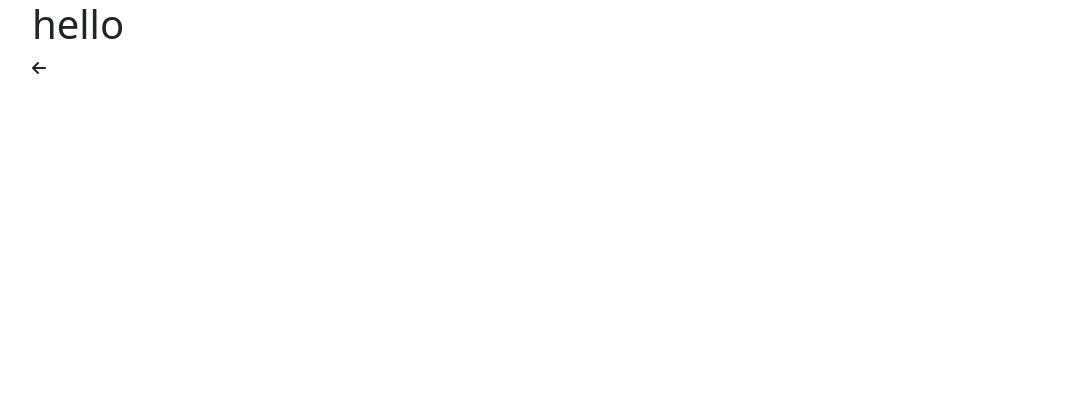
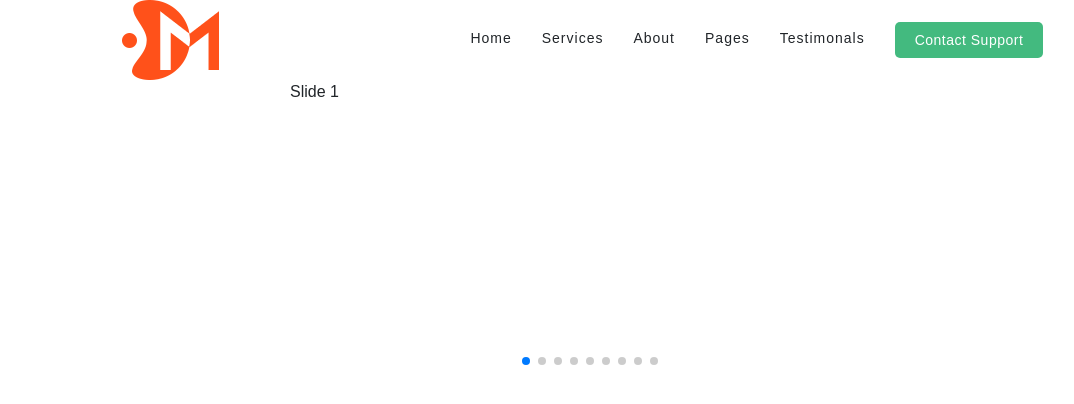
Before and after one commit to markfady/mexant-template-react, a React (Create React App) app: page / in a window 1280 px wide. Shown: the top 404 px of the page, without its empty margins (50-1124 px from the left). Built offline with nearby package versions, Linux system fonts and the light colour scheme.

Commit message:
Swiper_Add_Navbar

```diff
--- /dev/null
+++ b/src/App.css
@@ -0,0 +1,13 @@
+/*Global Colors*/
+:root{
+    --greencolor:#43ba7f;
+    --orangecolor:#ff511a;
+    --blackcolor: #212741;
+}
+/*End Global Colors */
+
+/*Poppins Font */
+@import url('https://fonts.googleapis.com/css2?family=Poppins:wght@100;200;300;400;600&display=swap');
+*{
+font-family: 'Poppins', sans-serif;
+}
--- a/src/App.js
+++ b/src/App.js
@@ -1,10 +1,9 @@
+import Home from "./components/HomePage/Home.js";
 function App() {
   return (
-    <div className="container">
-      <h1>hello</h1>
-      <i className="fa-solid fa-arrow-left arrowleft"/>
-
-    </div>
+ <>
+ <Home/>
+ </>
   );
 }
 
--- /dev/null
+++ b/src/components/Contact-US/Contact-US.js
@@ -0,0 +1,6 @@
+function ContactUS() {
+  return (
+    <div>Contact-US</div>
+  )
+}
+export default ContactUS
--- /dev/null
+++ b/src/components/HomePage/Home.js
@@ -0,0 +1,33 @@
+import image1 from "../../images/logo.png"
+import Slider from "../Slider/Slider";
+import './home.css';
+function Home() {
+  return (
+    <>
+    {/* Start Header Area */}
+    <header>
+      <div className="container">
+      <div className="row">
+        <div className="col-12">
+          <nav className="main-nav">
+          <img className="pr-5" src={image1} alt="logo"/>
+          <ul className="nav">
+            <li className="active">Home</li>
+            <li>Services</li>
+            <li>About</li>
+            <li>Pages</li>
+            <li>Testimonals</li>
+            <li><a href="../Contact-US/Contact-US.js">Contact Support</a></li>
+          </ul>
+          </nav>
+        </div>
+      </div>
+      </div>
+    </header>
+     {/* End Header Area */}
+     {/* Start Landing Page */}
+    <Slider/>
+    </>
+  )
+}
+export default Home;
--- /dev/null
+++ b/src/components/HomePage/home.css
@@ -0,0 +1,38 @@
+@import url(../../App.css);
+.logosection img{
+    width: 20%;
+    height: 20%;
+
+}
+.main-nav{
+    display: flex;
+    align-items: center;
+    justify-content: space-evenly;
+    font-size: 14px;
+    font-weight: 300;
+    letter-spacing: 1px;
+
+}
+.main-nav ul li {
+    padding:0px 15px ;
+}
+.main-nav ul li:hover {
+   color: var(--orangecolor);
+   cursor: pointer;
+   transition: all 0.3s ease 0s;
+}
+.main-nav ul a{
+    background-color: var(--greencolor);
+    padding: 10px 20px;
+    border-radius: 5px;
+    font-size: 14px;
+    line-height: 25px;
+    letter-spacing: 0.5px;
+    text-transform: capitalize;
+    color: #ffff;
+    text-decoration: none;
+}
+.swiper {
+    width: 600px;
+    height: 300px;
+  }
--- /dev/null
+++ b/src/components/Slider/Slider.js
@@ -0,0 +1,36 @@
+import React from 'react';
+// Import Swiper React components
+import { Swiper, SwiperSlide } from 'swiper/react';
+
+// Import Swiper styles
+import 'swiper/css';
+import 'swiper/css/pagination';
+
+//Import Pagination
+import { Pagination } from 'swiper/modules';
+
+export default function Slider() {
+  return (
+    <>
+      <Swiper
+        slidesPerView={'auto'}
+        spaceBetween={30}
+        pagination={{
+          clickable: true,
+        }}
+        modules={[Pagination]}
+        className="mySwiper"
+      >
+        <SwiperSlide>Slide 1</SwiperSlide>
+        <SwiperSlide>Slide 2</SwiperSlide>
+        <SwiperSlide>Slide 3</SwiperSlide>
+        <SwiperSlide>Slide 4</SwiperSlide>
+        <SwiperSlide>Slide 5</SwiperSlide>
+        <SwiperSlide>Slide 6</SwiperSlide>
+        <SwiperSlide>Slide 7</SwiperSlide>
+        <SwiperSlide>Slide 8</SwiperSlide>
+        <SwiperSlide>Slide 9</SwiperSlide>
+      </Swiper>
+    </>
+  );
+}
--- /dev/null
+++ b/src/components/Slider/Swipper.css
@@ -0,0 +1,47 @@
+html, body {
+    position: relative;
+    height: 100%;
+}
+body {
+    background: #eee;
+    font-family: Helvetica Neue, Helvetica, Arial, sans-serif;
+    font-size: 14px;
+    color:#000;
+    margin: 0;
+    padding: 0;
+}
+.swiper-container {
+    width: 100%;
+    height: 100%;
+}
+.swiper-wrapper{
+  padding-left: initial;
+  margin: 0;
+}
+
+.swiper-slide {
+    text-align: center;
+    font-size: 18px;
+    background: #fff;
+    width: 80%;
+    border-right: 1px solid black;
+    /* Center slide text vertically */
+    display: -webkit-box;
+    display: -ms-flexbox;
+    display: -webkit-flex;
+    display: flex;
+    -webkit-box-pack: center;
+    -ms-flex-pack: center;
+    -webkit-justify-content: center;
+    justify-content: center;
+    -webkit-box-align: center;
+    -ms-flex-align: center;
+    -webkit-align-items: center;
+    align-items: center;
+}
+/*     .swiper-slide:nth-child(2n) {
+    width: 60%;
+}
+.swiper-slide:nth-child(3n) {
+    width: 40%;
+} */
--- a/src/index.js
+++ b/src/index.js
@@ -4,6 +4,7 @@ import './index.css';
 import App from './App';
 import reportWebVitals from './reportWebVitals';
 import 'bootstrap/dist/css/bootstrap.min.css';
+import 'normalize.css/normalize.css'
 const root = ReactDOM.createRoot(document.getElementById('root'));
 
 root.render(
```
Also changed, not shown: package.json (+10 -0 lines), 1 other file (tests, documents, lock files or other folders).
